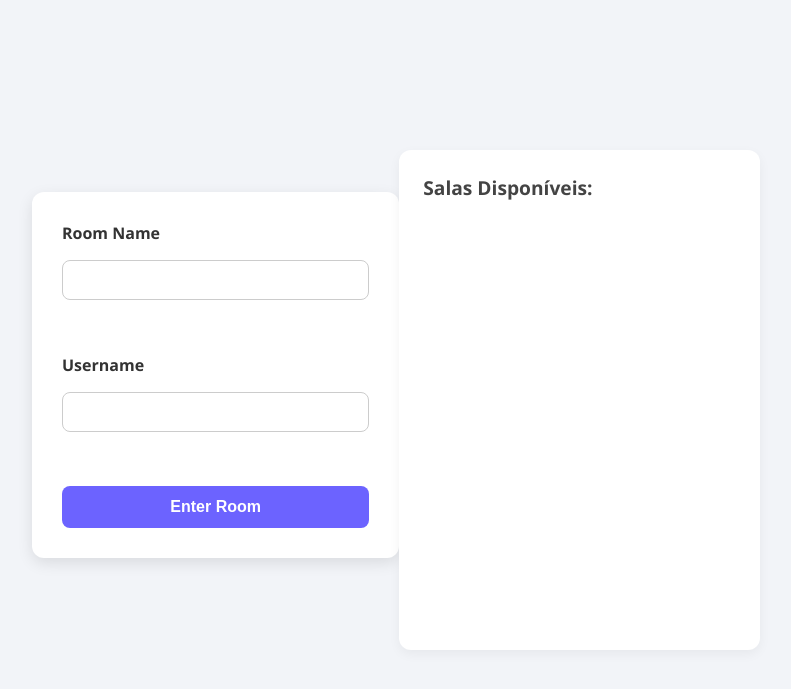
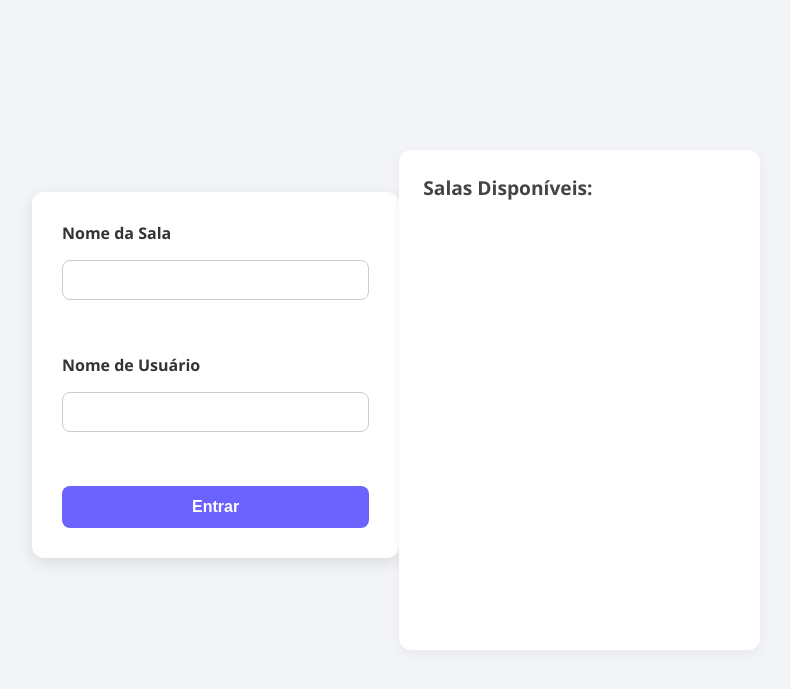
Before and after one commit to nearo007/RealTimeChatApp, a Django app: page / in a window 1280 px wide. Shown: the top 689 px of the page, without its empty margins (244-1035 px from the left). Run offline with Django 5.2, Linux system fonts and the light colour scheme; data that the repository does not hold is empty; some libraries are stand-ins or nearby versions.

Commit message:
add favcon
minor html

```diff
--- a/livechat_app/templates/index.html
+++ b/livechat_app/templates/index.html
@@ -5,26 +5,27 @@
 <head>
     <meta charset="UTF-8">
     <meta name="viewport" content="width=device-width, initial-scale=1.0">
-    <title>Document</title>
+    <title>Nearochat.my</title>
 
     <script src="https://code.jquery.com/jquery-3.1.1.min.js" integrity="sha256-hVVnYaiADRTO2PzUGmuLJr8BLUSjGIZsDYGmIJLv2b8=" crossorigin="anonymous"></script>
 
     <link rel="stylesheet" href="{% static 'css/index.css' %}">
+    <link rel="shortcut icon" href="{% static 'images/favcon/favcon.png' %}" type="image/x-icon">
 </head>
 <body>
     <form action="checkview" onsubmit="saveUsername()" method="post">
         {% csrf_token %}
-        <label>Room Name</label>
+        <label>Nome da Sala</label>
         <input type="text" name="room_name" required>
 
         <br>
 
-        <label>Username</label>
+        <label>Nome de Usuário</label>
         <input id="input_username" class="input_username" type="text" name="username">
 
         <br>
 
-        <button type="submit">Enter Room</button>
+        <button type="submit">Entrar</button>
     </form>
 
     <script>
--- a/livechat_app/templates/room.html
+++ b/livechat_app/templates/room.html
@@ -5,8 +5,9 @@
 <head>
     <meta charset="UTF-8">
     <meta name="viewport" content="width=device-width, initial-scale=1.0">
-    <title>Document</title>
+    <title>{{ room_details.name }}</title>
     <link rel="stylesheet" href="{% static 'css/room.css' %}">
+    <link rel="shortcut icon" href="{% static 'images/favcon/favcon.png' %}" type="image/x-icon">
     <script src="https://code.jquery.com/jquery-3.1.1.min.js" integrity="sha256-hVVnYaiADRTO2PzUGmuLJr8BLUSjGIZsDYGmIJLv2b8=" crossorigin="anonymous"></script>
 </head>
 <body>
```
Also changed, not shown: livechat_app/static/images/favcon/favcon.png (added).
